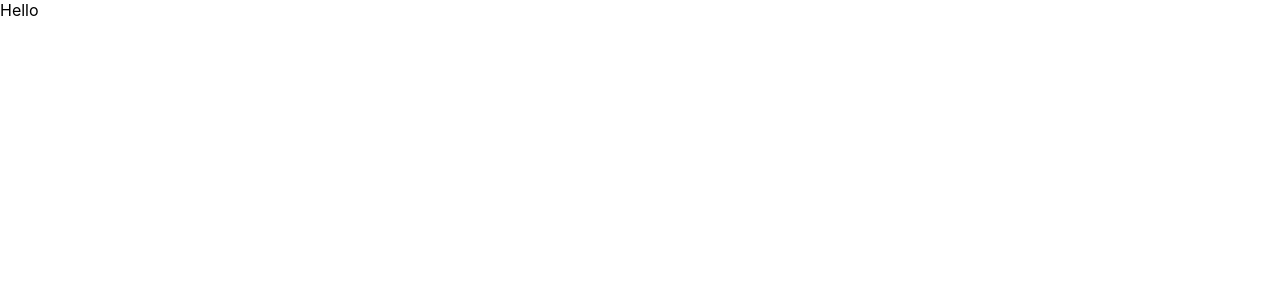
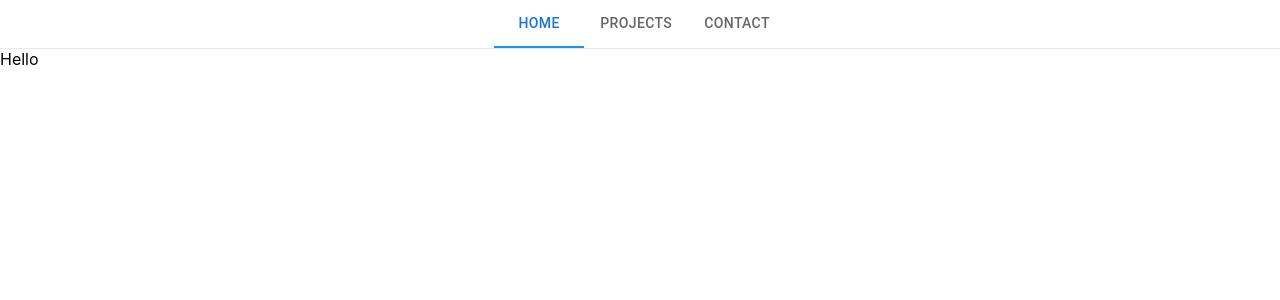
Before and after one commit to CCWebb14/portfolio, a React (Create React App) app: page / in a window 1280 px wide. Shown: the top 300 px of the page. Built offline with nearby package versions, Linux system fonts and the light colour scheme.

Commit message:
Prototype navigation bar added with styling, routing added to its elements

```diff
--- /dev/null
+++ b/src/components/NavigationBar/index.tsx
@@ -0,0 +1,62 @@
+import * as React from 'react';
+import Box from '@mui/material/Box';
+import { styled } from '@mui/material/styles';
+import Tabs from '@mui/material/Tabs';
+import Tab from '@mui/material/Tab';
+import {
+  MemoryRouter,
+  Route,
+  Routes,
+  Link,
+  matchPath,
+  useLocation,
+} from 'react-router-dom';
+
+const StyledBox = styled(Box)({
+  display: 'flex',
+  'justify-content': 'center',
+  'align-items': 'space-between',
+  borderBottom: '1px solid #e8e8e8',
+})
+
+const StyledTabs = styled(Tabs)({
+  '& .MuiTabs-indicator': {
+    backgroundColor: '#1890ff',
+  },
+});
+
+function useRouteMatch(patterns: readonly string[]) {
+  const { pathname } = useLocation();
+
+  for (let i = 0; i < patterns.length; i += 1) {
+    const pattern = patterns[i];
+    const possibleMatch = matchPath(pattern, pathname);
+    if (possibleMatch !== null) {
+      return possibleMatch;
+    }
+  }
+
+  return null;
+}
+
+export default function NavTabs() {
+  const [value, setValue] = React.useState(0);
+  const routeMatch = useRouteMatch(['/', '/projects', '/contact']);
+  const currentTab = routeMatch?.pattern?.path;
+
+
+  const handleChange = (event: React.SyntheticEvent, newValue: number) => {
+    // navigate(`/${href}`)
+    setValue(newValue);
+  };
+
+  return (
+    <StyledBox>
+      <StyledTabs value={currentTab}>
+        <Tab label="Home" value="/" to='/' component={Link}/>
+        <Tab label="Projects" value="/projects" to='/projects' component={Link}/>
+        <Tab label="Contact" value="/contact" to='/contact' component={Link}/>
+      </StyledTabs>
+    </StyledBox>
+  );
+}
--- a/src/index.tsx
+++ b/src/index.tsx
@@ -3,14 +3,17 @@ import ReactDOM from 'react-dom/client';
 import { BrowserRouter as Router, Routes, Route } from 'react-router-dom'
 import './index.css';
 import Home from './Home';
-import reportWebVitals from './reportWebVitals';
+import NavTabs from './components/NavigationBar';
 
 const root = ReactDOM.createRoot(
   document.getElementById('root') as HTMLElement
 );
 root.render(
   <Router>
-    <Home />
+    <NavTabs />
+    <Routes>
+      <Route path='/' element={<Home />} />
+    </Routes>
   </Router>
 );
 
```
